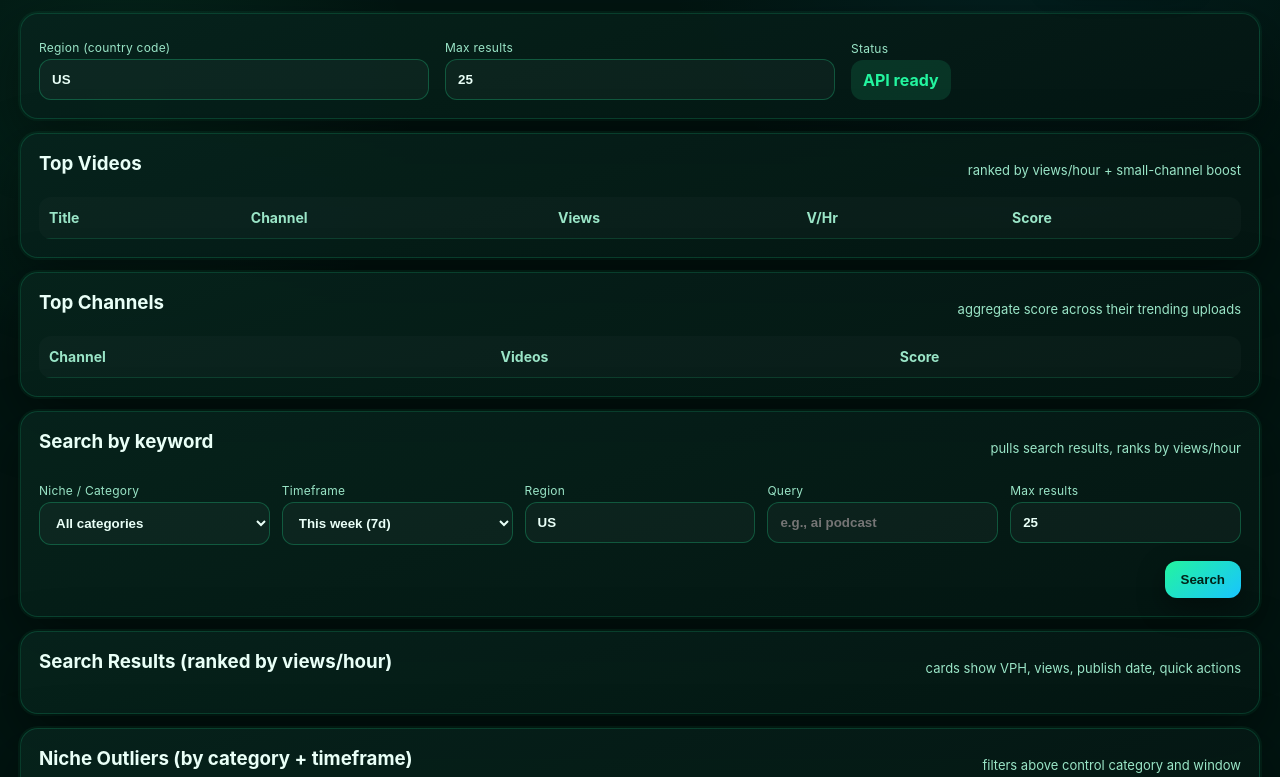
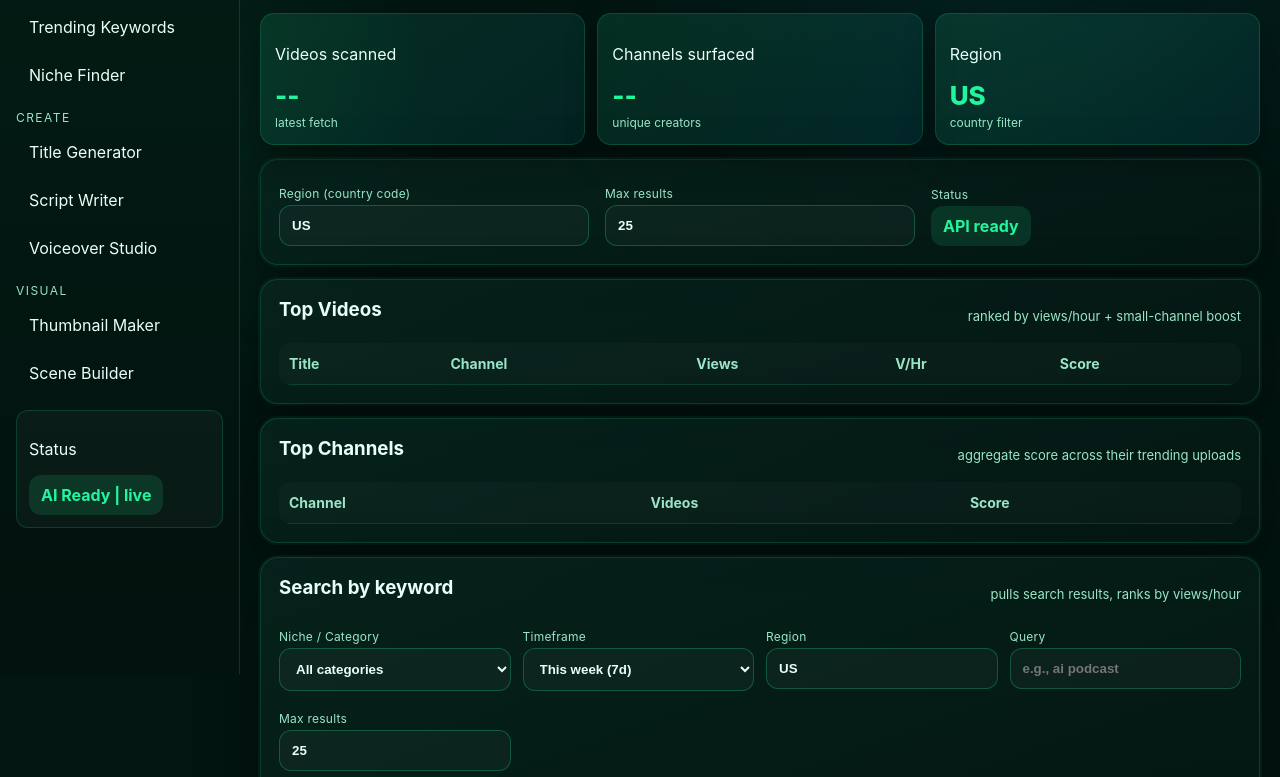
Before and after one commit to ensonder/videomoneytool, a website: page public/simple.html in a window 1280 px wide. Shown: the part 126-903 px from the top of the page. Drawn offline with Linux system fonts and the light colour scheme; no server answers.

Commit message:
Add sidebar layout, stats, and updated handoff

```diff
--- a/public/simple.html
+++ b/public/simple.html
@@ -7,6 +7,28 @@
   <link rel="stylesheet" href="style.css">
 </head>
 <body>
+  <div class="layout">
+    <aside class="sidebar">
+      <div class="logo">Tube Money AI</div>
+      <nav class="nav">
+        <div class="nav-label">Discover</div>
+        <a class="nav-item active">Outlier Engine</a>
+        <a class="nav-item">Trending Keywords</a>
+        <a class="nav-item">Niche Finder</a>
+        <div class="nav-label">Create</div>
+        <a class="nav-item">Title Generator</a>
+        <a class="nav-item">Script Writer</a>
+        <a class="nav-item">Voiceover Studio</a>
+        <div class="nav-label">Visual</div>
+        <a class="nav-item">Thumbnail Maker</a>
+        <a class="nav-item">Scene Builder</a>
+      </nav>
+      <div class="sidebar-card">
+        <p class="muted">Status</p>
+        <div class="status-chip">AI Ready | live</div>
+      </div>
+    </aside>
+
     <main class="page">
       <header class="hero">
         <div>
@@ -19,6 +41,24 @@
           <span class="dot-badge">LIVE</span>
         </div>
       </header>
+
+      <section class="stat-grid">
+        <div class="stat-card">
+          <p class="muted">Videos scanned</p>
+          <div class="stat-value" id="stat-videos">--</div>
+          <div class="stat-sub">latest fetch</div>
+        </div>
+        <div class="stat-card">
+          <p class="muted">Channels surfaced</p>
+          <div class="stat-value" id="stat-channels">--</div>
+          <div class="stat-sub">unique creators</div>
+        </div>
+        <div class="stat-card">
+          <p class="muted">Region</p>
+          <div class="stat-value" id="stat-region">US</div>
+          <div class="stat-sub">country filter</div>
+        </div>
+      </section>
 
       <div class="controls-row card">
         <div class="control">
@@ -121,6 +161,7 @@
     </section>
     <pre id="error"></pre>
     </main>
+  </div>
   <script>
     const categories = [
       { id: "0", name: "All categories" },
@@ -182,6 +223,10 @@
         tr.innerHTML = `<td>${c.channelTitle}</td><td>${c.videos}</td><td>${c.score.toFixed(0)}</td>`;
         cbody.appendChild(tr);
       });
+      const regionVal = document.getElementById('region').value || 'US';
+      document.getElementById('stat-videos').textContent = data.videos.length;
+      document.getElementById('stat-channels').textContent = data.channels.length;
+      document.getElementById('stat-region').textContent = regionVal.toUpperCase();
       }
     async function doSearch() {
       const q = document.getElementById('query').value;
--- a/public/style.css
+++ b/public/style.css
@@ -14,6 +14,47 @@ body {
   margin: 0;
   background: radial-gradient(circle at 10% 20%, rgba(35,245,159,0.08), transparent 20%), radial-gradient(circle at 80% 0%, rgba(24,196,255,0.08), transparent 25%), #021511;
   color: var(--text);
+}
+.layout { display: flex; min-height: 100vh; }
+.sidebar {
+  width: 240px;
+  padding: 24px 16px;
+  background: linear-gradient(180deg, #031b14, #02120e);
+  border-right: 1px solid var(--border);
+  position: sticky;
+  top: 0;
+  height: 100vh;
+}
+.logo { font-weight: 800; font-size: 18px; margin-bottom: 18px; color: var(--accent); letter-spacing: 0.04em; }
+.nav-label { color: var(--muted); font-size: 12px; text-transform: uppercase; letter-spacing: 0.12em; margin: 14px 0 6px; }
+.nav-item {
+  display: block;
+  padding: 10px 12px;
+  border-radius: 10px;
+  margin-bottom: 6px;
+  color: var(--text);
+  text-decoration: none;
+  background: transparent;
+  border: 1px solid transparent;
+  cursor: default;
+}
+.nav-item.active {
+  background: rgba(35,245,159,0.14);
+  border-color: var(--border);
+  color: var(--accent);
+}
+.sidebar-card {
+  margin-top: 16px;
+  padding: 12px;
+  border-radius: 12px;
+  background: rgba(255,255,255,0.03);
+  border: 1px solid var(--border);
+}
+.page {
+  flex: 1;
+  max-width: 1280px;
+  margin: 0 auto;
+  padding: 32px 20px 72px;
 }
 .page {
   max-width: 1280px;
@@ -96,6 +137,21 @@ button {
 }
 button:hover { transform: translateY(-1px) scale(1.01); box-shadow: 0 14px 34px rgba(0,0,0,0.45); }
 .actions-row { display: flex; justify-content: flex-end; margin-top: 6px; }
+.stat-grid {
+  display: grid;
+  grid-template-columns: repeat(auto-fit, minmax(180px, 1fr));
+  gap: 12px;
+  margin-top: 8px;
+}
+.stat-card {
+  padding: 14px;
+  background: linear-gradient(145deg, rgba(35,245,159,0.12), rgba(24,196,255,0.08));
+  border: 1px solid var(--border);
+  border-radius: 14px;
+  box-shadow: 0 14px 30px rgba(0,0,0,0.35);
+}
+.stat-value { font-size: 26px; font-weight: 800; color: var(--accent); margin-bottom: 4px; }
+.stat-sub { color: var(--muted); font-size: 12px; }
 .mini {
   margin: 2px 4px 0 0;
   padding: 6px 9px;
```
Also changed, not shown: handoff.md (added, +23 -0 lines). Lines whose indentation alone changed are shown as unchanged.
